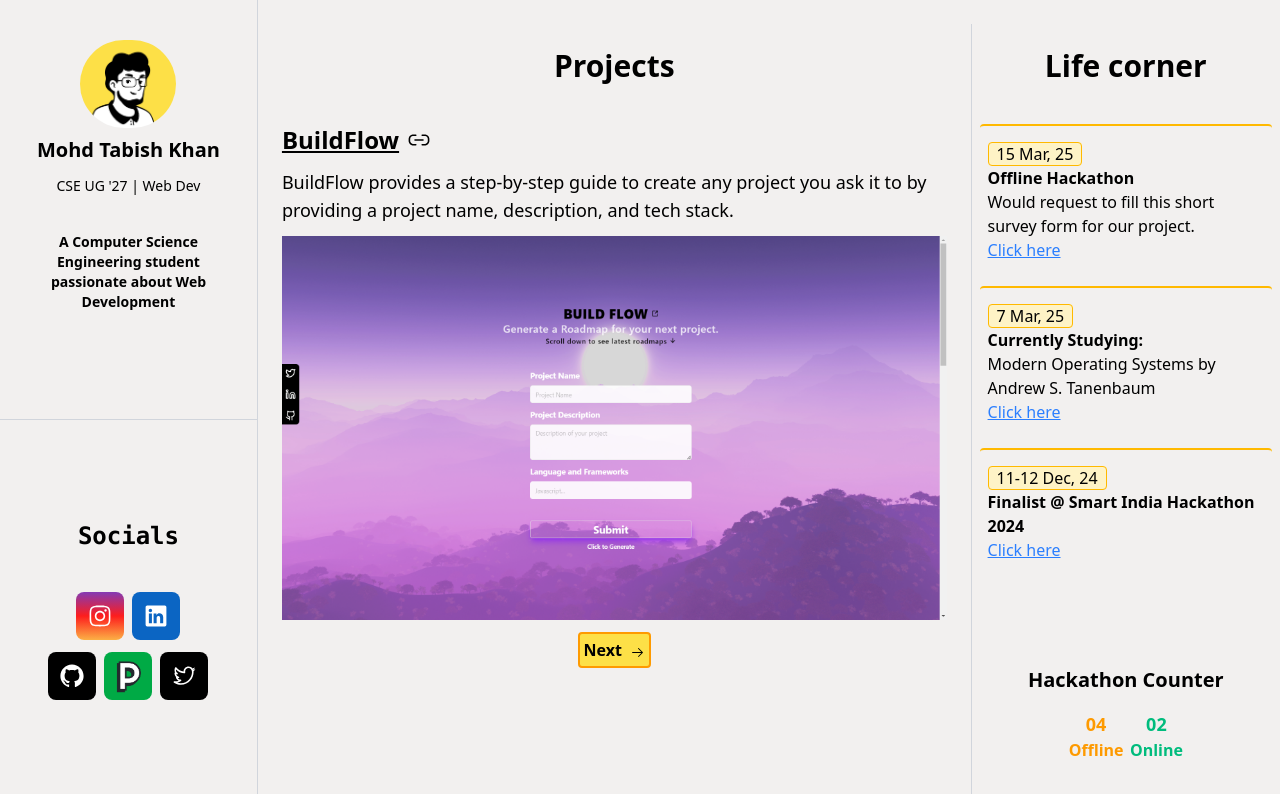
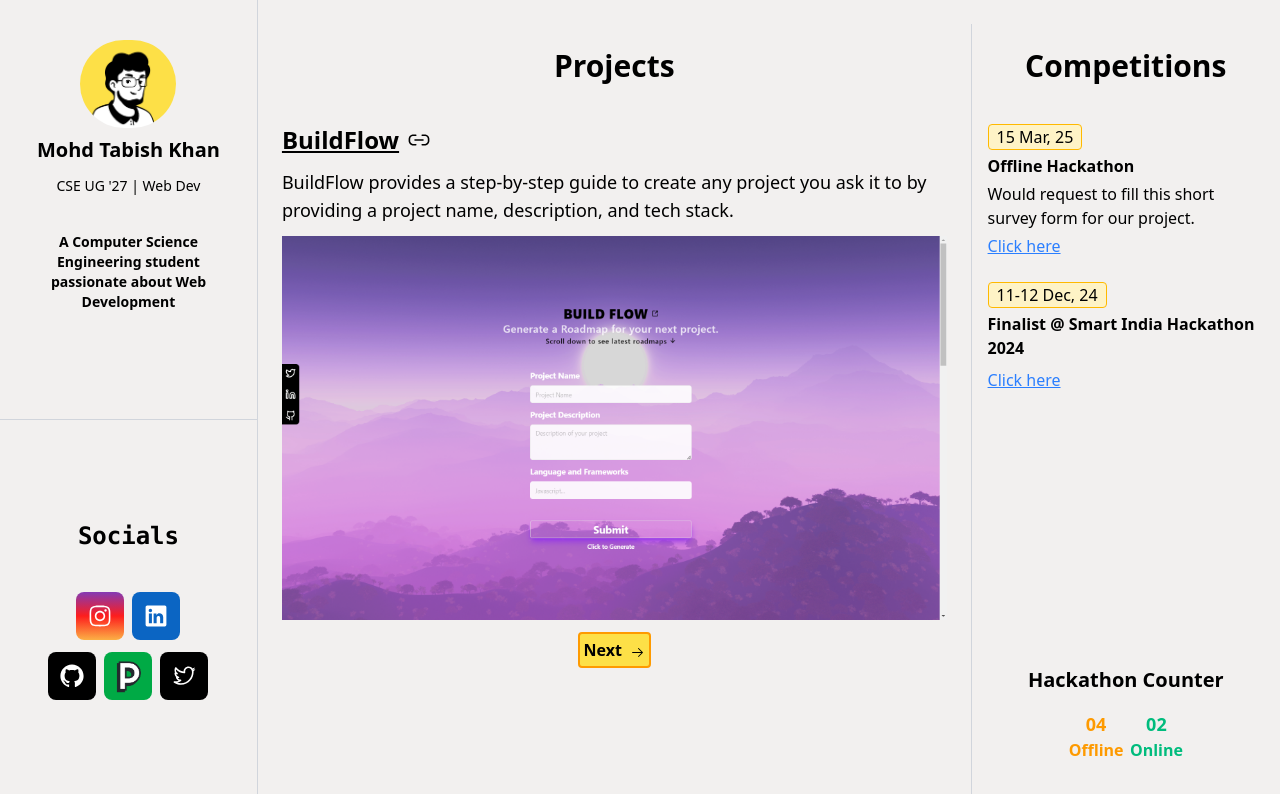
Before and after one commit to m-tabish/tabishcodes, a React (Vite) app: page /home in a window 1280 px wide. Shown: the top 794 px of the page. Built offline with nearby package versions, Linux system fonts and the light colour scheme.

Commit message:
removed divider in life corner and made it Hackathons

```diff
--- a/src/pages/Home.jsx
+++ b/src/pages/Home.jsx
@@ -13,7 +13,7 @@ export default function Home() {
     const [index, setIndex] = useState(0);
 
     return (
-        <body className="w-screen min-h-screen overflow-hidden overscroll-none flex bg-[#f2f0ef] flex-col md:flex-row  ">
+        <body className="  w-screen min-h-screen overflow-hidden overscroll-none flex bg-[#f2f0ef] flex-col md:flex-row  ">
             {/* Left */}
             <section className="border-gray-300 border-r-1 flex flex-col w-full md:w-2/6 gap-10">
                 {/* Left Top */}
@@ -54,8 +54,8 @@ export default function Home() {
             </section>
 
             {/* Middle */}
-            <section className="flex-grow flex flex-col p-6">
-                <h1 className="text-3xl text-center font-bold mb-10 mt-6">Projects</h1>
+            <section className="flex-grow flex flex-col p-6 ">
+                <h1 className="text-3xl text-center font-semibold mb-10 mt-6">Projects</h1>
                 <div className="flex flex-col gap-3">
                     <a href="https://buildflow-omega.vercel.app/" target="_blank" className="flex w-min gap-2 items-center text-2xl font-bold underline">BuildFlow <Link1Icon className="w-6 h-6" /></a>
                     <p className="text-lg">BuildFlow provides a step-by-step guide to create any project you ask it to by providing a project name, description, and tech stack.</p>
@@ -69,14 +69,11 @@ export default function Home() {
             {/* Right */}
             <section className="border-l-1 border-gray-300 w-full md:w-2/5 flex flex-col mt-6 pt-6">
                 <div className="h-4/5 text-center flex flex-col">
-                    <h1 className="text-3xl font-bold">Life corner</h1>
+                    <h1 className="text-3xl   font-semibold">Competitions</h1>
                     <br />
 
 
                     <LifeCornerObject date={"15 Mar, 25"} title={" Offline Hackathon "} body={" Would request to fill this short survey form for our project."} url={"https://docs.google.com/forms/d/e/1FAIpQLSeDBMLJ2Kj6-g7VVYo0uwRn-Yw7PdOPqj1wm5U_uqYYm4o89g/viewform?usp=header"} />
-
-
-                    <LifeCornerObject date={"7 Mar, 25"} title={" Currently Studying:  "} body={"Modern Operating Systems by Andrew S. Tanenbaum"} url={"#"} />
 
                     <LifeCornerObject date={"11-12 Dec, 24"} title={" Finalist @ Smart India Hackathon 2024  "} url={"https://www.linkedin.com/posts/neural-nex_smartindiahackathon-sih2024-pmabrmodiatsih-ugcPost-7274807816677113856-FNXQ?utm_source=share&utm_medium=member_desktop&rcm=ACoAAC6yBLEBG5NH7o7dojF9RKVfNI21jRDlSZM"} />
 
@@ -115,15 +112,16 @@ export default function Home() {
 const LifeCornerObject = ({ classname, date, title, body, url, }) => {
     return (
         <>
-            <p className={` ${classname} rounded-sm   mx-2 mt-4 p-2  border-amber-400 border-t-2 text-start pt-4`}>
+            <p className={` ${classname} rounded-sm flex flex-col gap-1  mx-2    p-2 text-start pt-4`}>
                 {/* date */}
-                <span className="border-amber-400 border-1 bg-amber-100 rounded-sm px-2">{date} <br /></span>
+                <span className="border-amber-400 border-1 bg-amber-100 rounded-sm w-fit px-2">{date} <br /></span>
 
                 {/* title */}
                 <p className="font-semibold">{title}</p>
 
                 {/* Body */}
                 <p>{body}</p>
-                <a href={url} target="_blank" className="text-blue-500 underline">Click here</a></p >
+                <a href={url} target="_blank" className="text-blue-500 underline">Click here</a>
+            </p >
         </>)
 }
```
